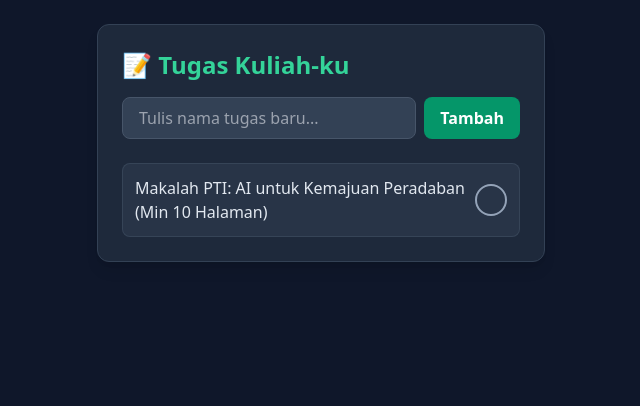
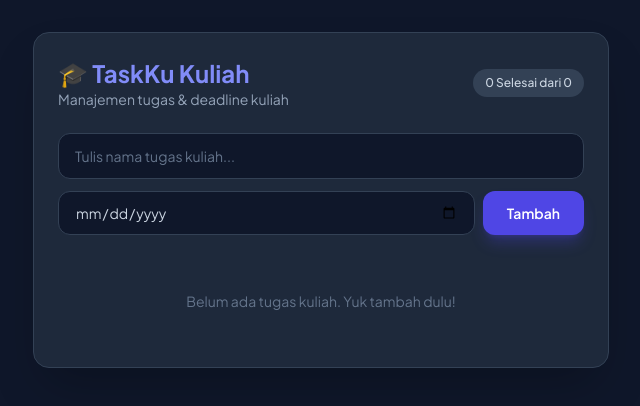
Before and after one commit to falihdrack-alt/tugasku, a plain HTML site: page index.html in a window 1280 px wide. Shown: the whole page, without its empty margins (319-959 px from the left). Drawn offline with nearby package versions, Linux system fonts and the light colour scheme.

Commit message:
Update index.html

```diff
--- a/index.html
+++ b/index.html
@@ -4,57 +4,133 @@
     <meta charset="UTF-8">
     <meta name="viewport" content="width=device-width, initial-scale=1.0">
     <title>TaskKu Kuliah</title>
+    <!-- Tailwind CSS untuk styling modern -->
     <script src="https://cdn.tailwindcss.com"></script>
+    <link href="https://fonts.googleapis.com/css2?family=Plus+Jakarta+Sans:wght@400;500;600;700&display=swap" rel="stylesheet">
+    <style>
+        body { font-family: 'Plus Jakarta Sans', sans-serif; }
+    </style>
 </head>
-<body class="bg-slate-900 text-slate-100 min-h-screen p-6">
-    <div class="max-w-md mx-auto bg-slate-800 rounded-xl shadow-lg p-6 border border-slate-700">
-        <h1 class="text-2xl font-bold mb-4 text-emerald-400">📝 Tugas Kuliah-ku</h1>
-
-        <!-- Form Tambah Tugas -->
-        <div class="flex gap-2 mb-6">
-            <input type="text" id="taskInput" placeholder="Tulis nama tugas baru..."
-                class="flex-1 bg-slate-700 border border-slate-600 rounded-lg px-4 py-2 text-white focus:outline-none focus:border-emerald-500">
-            <button onclick="addTask()" class="bg-emerald-600 hover:bg-emerald-500 text-white px-4 py-2 rounded-lg font-semibold transition">Tambah</button>
+<body class="bg-slate-900 text-slate-100 min-h-screen p-4 sm:p-8">
+    <div class="max-w-xl mx-auto bg-slate-800 rounded-2xl shadow-2xl p-6 border border-slate-700">
+        <!-- Header -->
+        <div class="flex justify-between items-center mb-6">
+            <div>
+                <h1 class="text-2xl font-bold text-indigo-400">🎓 TaskKu Kuliah</h1>
+                <p class="text-sm text-slate-400">Manajemen tugas & deadline kuliah</p>
+            </div>
+            <div id="task-stats" class="text-xs bg-slate-700 px-3 py-1.5 rounded-full text-slate-300 font-medium">
+                0 Selesai dari 0
+            </div>
         </div>
 
-        <!-- List Tugas -->
-        <ul id="taskList" class="space-y-3">
-            <!-- Data tugas muncul di sini -->
+        <!-- Form Input Tugas & Deadline -->
+        <form id="task-form" class="space-y-3 mb-6">
+            <div>
+                <input type="text" id="task-input" placeholder="Tulis nama tugas kuliah..." required
+                    class="w-full px-4 py-3 bg-slate-900 border border-slate-700 rounded-xl focus:outline-none focus:border-indigo-500 text-sm text-slate-100 placeholder-slate-500">
+            </div>
+            <div class="flex gap-2">
+                <input type="date" id="date-input" required
+                    class="w-full px-4 py-2.5 bg-slate-900 border border-slate-700 rounded-xl focus:outline-none focus:border-indigo-500 text-sm text-slate-300">
+                <button type="submit"
+                    class="bg-indigo-600 hover:bg-indigo-500 text-white px-6 py-2.5 rounded-xl font-semibold text-sm transition-all shadow-lg shadow-indigo-600/30 whitespace-nowrap">
+                    Tambah
+                </button>
+            </div>
+        </form>
+
+        <!-- Daftar Tugas -->
+        <ul id="task-list" class="space-y-3">
+            <!-- List tugas akan masuk otomatis di sini -->
         </ul>
+
+        <p id="empty-state" class="text-center text-slate-500 text-sm py-8">Belum ada tugas kuliah. Yuk tambah dulu!</p>
     </div>
 
     <script>
-        let tasks = JSON.parse(localStorage.getItem('my_tasks')) || [
-            { text: "Makalah PTI: AI untuk Kemajuan Peradaban (Min 10 Halaman)", completed: false }
-        ];
+        const taskForm = document.getElementById('task-form');
+        const taskInput = document.getElementById('task-input');
+        const dateInput = document.getElementById('date-input');
+        const taskList = document.getElementById('task-list');
+        const taskStats = document.getElementById('task-stats');
+        const emptyState = document.getElementById('empty-state');
 
-        function renderTasks() {
-            const listEl = document.getElementById('taskList');
-            listEl.innerHTML = '';
-            tasks.forEach((task, index) => {
-                listEl.innerHTML += `
-                    <li class="flex items-center justify-between bg-slate-700/50 p-3 rounded-lg border border-slate-600/50">
-                        <span class="${task.completed ? 'line-through text-slate-400' : 'text-slate-200'} flex-1 mr-2">${task.text}</span>
-                        <button onclick="toggleTask(${index})" class="w-8 h-8 rounded-full border-2 ${task.completed ? 'bg-emerald-500 border-emerald-500 text-white' : 'border-slate-400 hover:border-emerald-400'} flex items-center justify-center transition">
-                            ${task.completed ? '✓' : ''}
-                        </button>
-                    </li>
-                `;
-            });
-            localStorage.setItem('my_tasks', JSON.stringify(tasks));
-        }
+        let tasks = JSON.parse(localStorage.getItem('tasks_kuliah')) || [];
 
-        function addTask() {
-            const input = document.getElementById('taskInput');
-            if (input.value.trim() === '') return;
-            tasks.push({ text: input.value, completed: false });
-            input.value = '';
+        function saveAndRender() {
+            localStorage.setItem('tasks_kuliah', JSON.stringify(tasks));
             renderTasks();
         }
 
-        function toggleTask(index) {
+        function renderTasks() {
+            taskList.innerHTML = '';
+            if (tasks.length === 0) {
+                emptyState.classList.remove('hidden');
+                taskStats.innerText = `0 Selesai dari 0`;
+                return;
+            }
+            emptyState.classList.add('hidden');
+
+            let completedCount = 0;
+            const today = new Date().toISOString().split('T')[0];
+
+            tasks.forEach((task, index) => {
+                if (task.completed) completedCount++;
+
+                // Hitung status deadline
+                let isUrgent = task.date <= today && !task.completed;
+                let dateBadgeClass = isUrgent
+                    ? 'bg-rose-500/20 text-rose-400 border-rose-500/30'
+                    : 'bg-slate-700 text-slate-300 border-slate-600';
+
+                const li = document.createElement('li');
+                li.className = `flex items-center justify-between p-3.5 rounded-xl border transition-all ${task.completed ? 'bg-slate-900/50 border-slate-800 opacity-60' : 'bg-slate-900 border-slate-700/60 shadow-md'}`;
+
+                li.innerHTML = `
+                    <div class="flex items-center gap-3 overflow-hidden">
+                        <input type="checkbox" ${task.completed ? 'checked' : ''} onclick="toggleTask(${index})"
+                            class="w-5 h-5 rounded accent-indigo-500 cursor-pointer">
+                        <div class="truncate">
+                            <p class="text-sm font-medium ${task.completed ? 'line-through text-slate-500' : 'text-slate-200'}">${task.text}</p>
+                            <span class="text-[11px] px-2 py-0.5 rounded-md border mt-1 inline-block ${dateBadgeClass}">
+                                📅 Deadline: ${task.date} ${isUrgent ? '⚠️ Mepet!' : ''}
+                            </span>
+                        </div>
+                    </div>
+                    <button onclick="deleteTask(${index})" class="text-slate-500 hover:text-rose-400 p-1 text-sm transition-colors">
+                        ✕
+                    </button>
+                `;
+                taskList.appendChild(li);
+            });
+
+            taskStats.innerText = `${completedCount} Selesai dari ${tasks.length}`;
+        }
+
+        taskForm.addEventListener('submit', (e) => {
+            e.preventDefault();
+            if(!taskInput.value.trim() || !dateInput.value) return;
+
+            tasks.push({
+                text: taskInput.value.trim(),
+                date: dateInput.value,
+                completed: false
+            });
+
+            taskInput.value = '';
+            dateInput.value = '';
+            saveAndRender();
+        });
+
+        window.toggleTask = function(index) {
             tasks[index].completed = !tasks[index].completed;
-            renderTasks();
+            saveAndRender();
+        }
+
+        window.deleteTask = function(index) {
+            tasks.splice(index, 1);
+            saveAndRender();
         }
 
         renderTasks();
```
